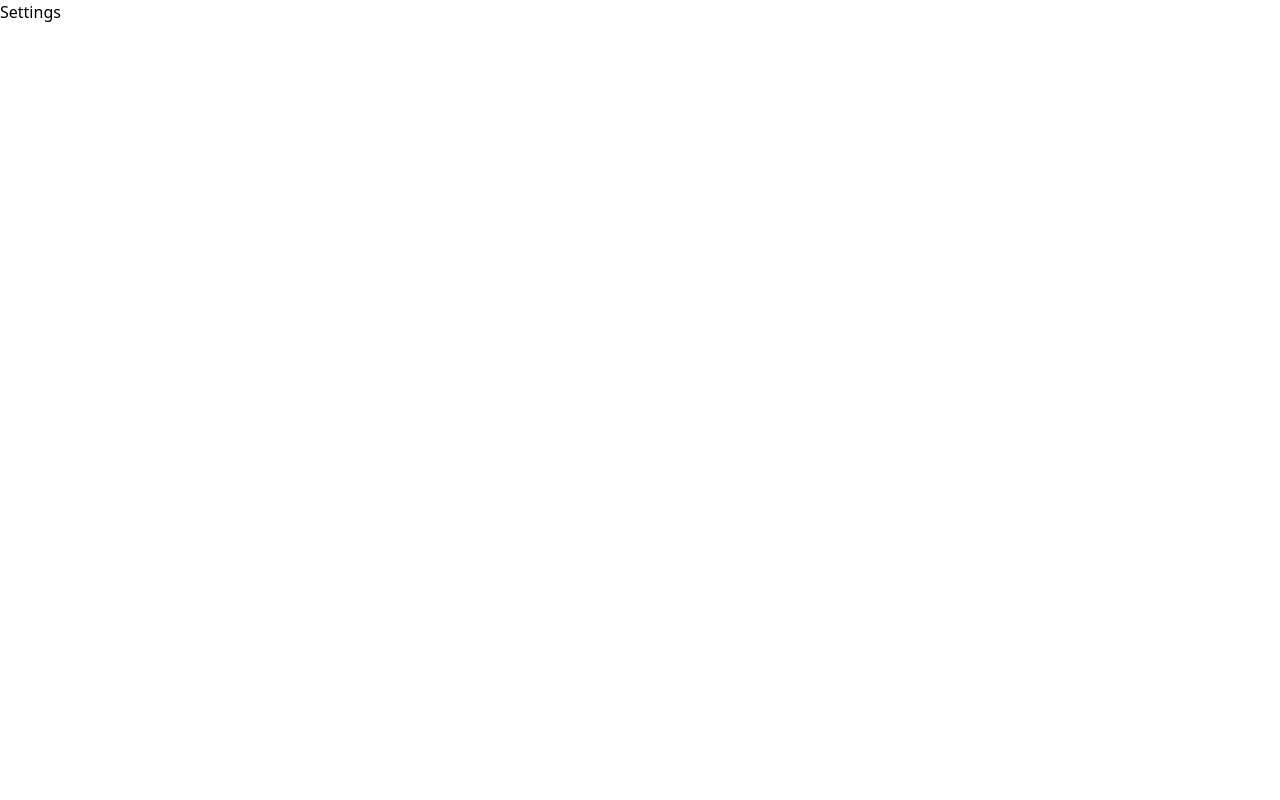
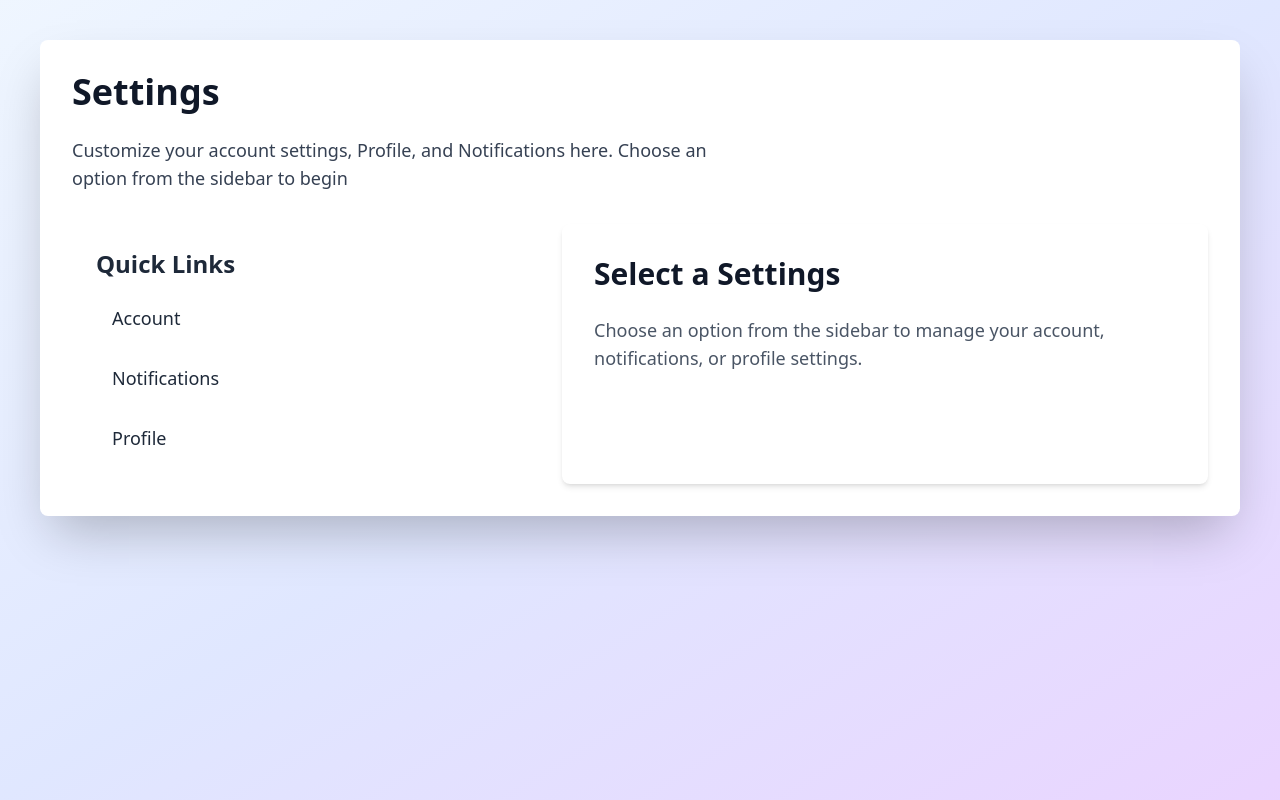
Before and after one commit to lucianesantcs/utils-dashboard, a Next.js app: page /dashboard/settings in a window 1280 px wide. Built offline with nearby package versions, Linux system fonts and the light colour scheme.

Commit message:
feat: criado settings

```diff
--- a/src/app/dashboard/settings/page.tsx
+++ b/src/app/dashboard/settings/page.tsx
@@ -1,9 +1,63 @@
-import React from 'react'
+import Link from "next/link";
+import React from "react";
 
 const Settings = () => {
   return (
-    <div>Settings</div>
-  )
-}
+    <div className="min-h-screen bg-gradient-to-br from-blue-50 via-indigo-100 to-purple-200 p-10">
+      <div className="max-w-7xl mx-auto bg-white rounded-lg shadow-2xl p-8">
+        <h1 className="text-4xl font-extrabold text-gray-900 mb-6">Settings</h1>
+        <p className="text-lg text-gray-700 mb-8 max-w-2xl">
+          Customize your account settings, Profile, and Notifications here.
+          Choose an option from the sidebar to begin
+        </p>
 
-export default Settings
+        <div className="flex space-x-12">
+          <div className="w-1/2 bg-white rounded-lg p-6 space-y-6">
+            <h2 className="text-2xl font-semibold text-gray-800 mb-4">
+              Quick Links
+            </h2>
+
+            <ul className="space-y-4">
+              <li>
+                <Link
+                  href="settings/account"
+                  className="flex items-center text-lg text-gray-800 hover:text-indigo-600 transition-colors py-2 px-4 rounded-md hover:bg-indigo-50"
+                >
+                  <span>Account</span>
+                </Link>
+              </li>
+
+              <li>
+                <Link
+                  href="settings/notifications"
+                  className="flex items-center text-lg text-gray-800 hover:text-yellow-600 transition-colors py-2 px-4 rounded-md hover:bg-yellow-50"
+                >
+                  <span>Notifications</span>
+                </Link>
+              </li>
+
+              <li>
+                <Link
+                  href="settings/profile"
+                  className="flex items-center text-lg text-gray-800 hover:text-green-600 transition-colors py-2 px-4 rounded-md hover:bg-green-50"
+                >
+                  <span>Profile</span>
+                </Link>
+              </li>
+            </ul>
+          </div>
+
+          <div className="flex- bg-white shadow-md rounded-lg p-8">
+            <h2 className="text-3xl font-semibold text-gray-900 mb-6">Select a Settings</h2>
+            <p className="text-lg text-gray-600 max-w-3xl">
+              Choose an option from the sidebar to manage your account,
+              notifications, or profile settings.
+            </p>
+          </div>
+        </div>
+      </div>
+    </div>
+  );
+};
+
+export default Settings;
```
